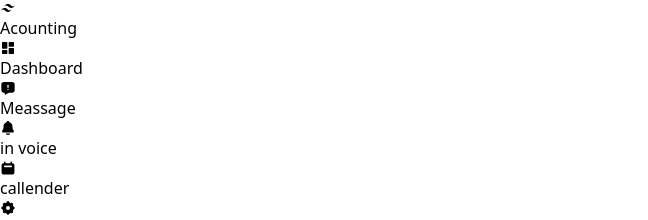
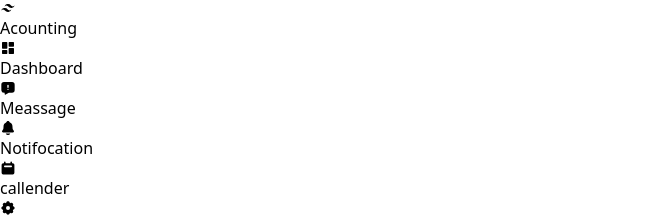
Before and after one commit to SobhanSoqandi/Acounting-app, a React (Vite) app: page /layout in a window 1280 px wide. Shown: the top 220 px of the page, without its empty margins (0-648 px from the left). Built offline with nearby package versions, Linux system fonts and the light colour scheme.

Commit message:
Sidbar Component commit

```diff
--- a/src/Components/featurs/Authentication/UserLayout.jsx
+++ b/src/Components/featurs/Authentication/UserLayout.jsx
@@ -41,7 +41,7 @@ function UserLayout() {
           <li  >
             <a href="#" class="flex items-center p-2 pl-6 sm:pl-4 hover:text-indigo-600 hover:bg-gradient-to-r from-indigo-200 from-1% via-white via-20% to-white to-90% ">
               <IoNotifications className="w-5 h-5" />
-              <span class="ms-2 hidden sm:block">in voice</span>
+              <span class="ms-2 hidden sm:block"> Notifocation </span>
             </a>
           </li>
           <li  >
```
